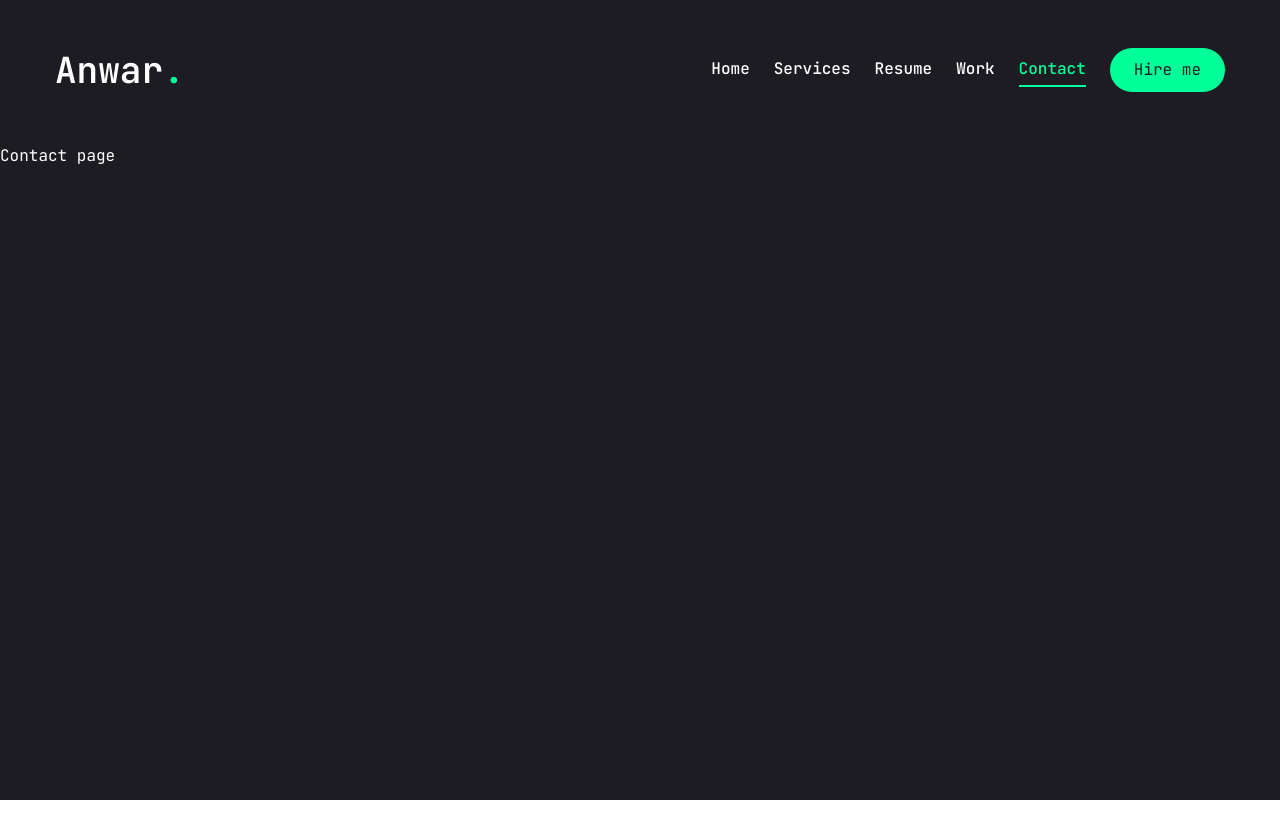
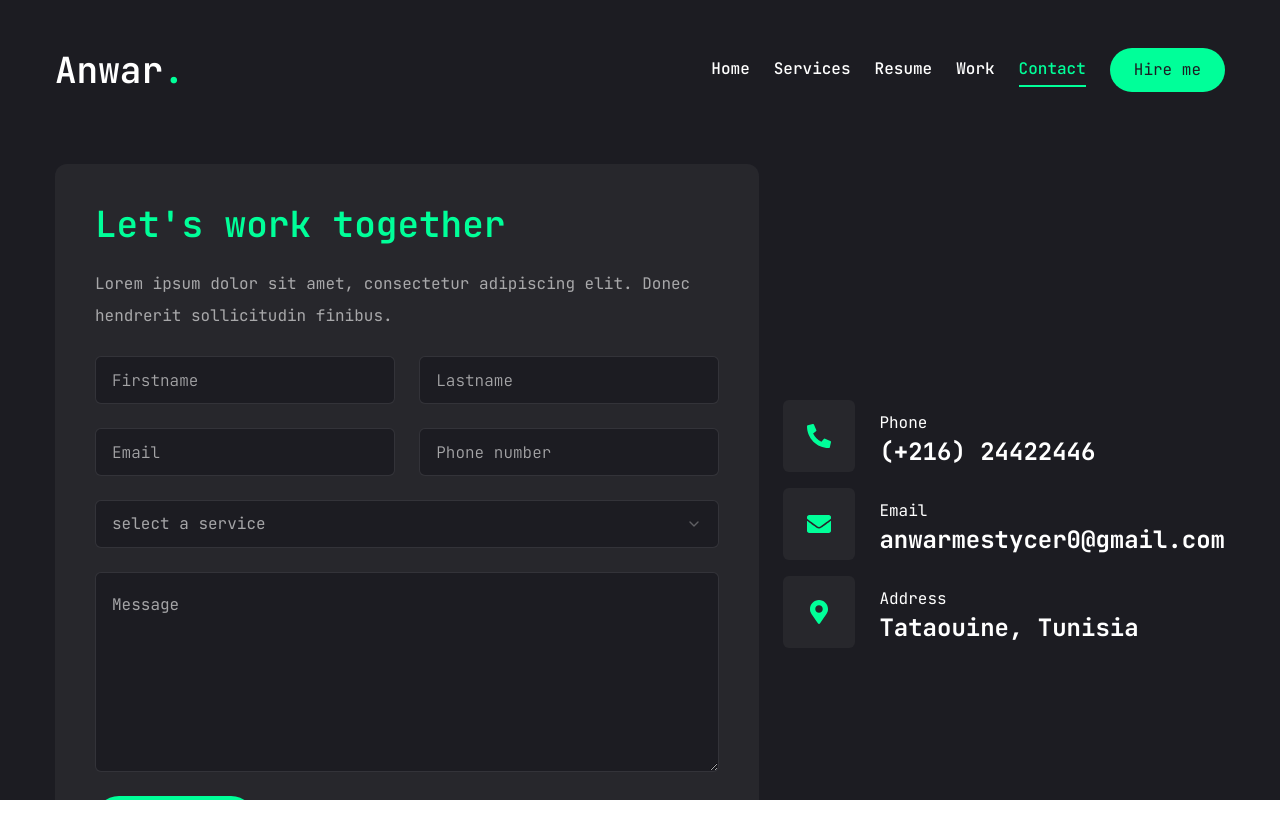
Before and after one commit to AnwarMestycer/Portfolio, a Next.js app: page /contact in a window 1280 px wide. Shown: the top 838 px of the page. Before the commit the page ends 800 px from the top, so only its background shows below. Built offline with nearby package versions, Linux system fonts and the light colour scheme.

Commit message:
contact page ready

```diff
--- a/app/contact/page.tsx
+++ b/app/contact/page.tsx
@@ -1,6 +1,101 @@
+"use client";
 
- const Contact = ()=> {
-    return <div>Contact page</div>
-}
+import { Button } from "@/components/ui/button";
+import { Input } from "@/components/ui/input";
+import { Textarea } from "@/components/ui/textarea";
+import {
+  SelectContent,
+  Select,
+  SelectGroup,
+  SelectItem,
+  SelectLabel,
+  SelectTrigger,
+  SelectValue,
+} from "@/components/ui/select";
+import { FaPhoneAlt, FaEnvelope, FaMapMarkerAlt } from "react-icons/fa";
+import { motion } from "framer-motion";
+const info = [
+  {
+    icon: <FaPhoneAlt />,
+    title: "Phone",
+    description: "(+216) 24422446",
+  },
+  {
+    icon: <FaEnvelope />,
+    title: "Email",
+    description: "anwarmestycer0@gmail.com",
+  },
+  {
+    icon: <FaMapMarkerAlt />,
+    title: "Address",
+    description: "Tataouine, Tunisia",
+  },
+];
+
+const Contact = () => {
+  return (
+    <motion.section
+      initial={{ opacity: 0 }}
+      animate={{
+        opacity: 1,
+        transition: { delay: 2.4, duration: 0.4, ease: "easeIn" },
+      }}
+      className="py-6 "
+    >
+      <div className="container mx-auto">
+        <div className="flex flex-col xl:flex-row gap-0 xl:gap-6">
+          <div className="xl:h-[54%] order-2 xl:order-none">
+            <form className="flex flex-col gap-6 p-10 bg-[#27272c] rounded-xl">
+              <h3 className="text-4xl text-accent">Let's work together</h3>
+              <p className="text-white/60">
+                Lorem ipsum dolor sit amet, consectetur adipiscing elit. Donec
+                hendrerit sollicitudin finibus.
+              </p>
+              <div className="grid grid-cols-1 md:grid-cols-2 gap-6">
+                <Input type="firstname" placeholder="Firstname" />
+                <Input type="lastname" placeholder="Lastname" />
+                <Input type="email" placeholder="Email" />
+                <Input type="phone" placeholder="Phone number" />
+              </div>
+              <div>
+                <Select>
+                  <SelectTrigger className="w-full">
+                    <SelectValue placeholder="select a service"></SelectValue>
+                  </SelectTrigger>
+                  <SelectContent>
+                    <SelectGroup>
+                      <SelectLabel>Select a service</SelectLabel>
+                      <SelectItem value={"web"}>Web development</SelectItem>
+                      <SelectItem value={"mobile"}>Mobile development</SelectItem>
+                      <SelectItem value={"design"}>UI/UX development</SelectItem>
+                    </SelectGroup>
+                  </SelectContent>
+                </Select>
+              </div>
+                <Textarea className="h-[200px]" placeholder="Message"/>
+                <Button size="sm" className="max-w-40">Send</Button>
+            </form>
+          </div>
+          <div className="flex-1 flex items-center xl:justify-end order-1 xl:order-none mb-8 xl:mb-0">
+            <ul className="flex flex-col gap-4">
+              {info.map((item, index) => {
+                return <li key={index} className="flex items-center gap-6">
+                  <div className="w-[50px] h-[50px] xl:w-[72px] xl:h-[72px] bg-[#27272c] text-accent rounded-md flex items-center justify-center gap-6 text-2xl">
+                    <div>{item.icon}</div>
+                  </div>
+                  <div>
+                    <p className="">{item.title}</p>
+                    <h3 className="text-1xl font-bold">{item.description}</h3>
+                  </div>
+
+                </li>
+              })}
+            </ul>
+          </div>
+        </div>
+      </div>
+    </motion.section>
+  );
+};
 
 export default Contact;
--- a/components/pageTransition.tsx
+++ b/components/pageTransition.tsx
@@ -15,8 +15,7 @@
           }}
           className="h-screen w-screen fixed bg-primary top-0 pointer-events-none"
         />
-      {children}
-
+        {children}
       </div>
     </AnimatePresence>
   );
--- a/components/stats.tsx
+++ b/components/stats.tsx
@@ -26,7 +26,7 @@
         {stats.map((item, index) => {
           return (
             <div
-              className="flex-1 flex gap-4 items-center justify-center xl:justify-start"
+              className="flex-1 flex gap-4 items-center justify-between xl:justify-start"
               key={index}
             >
               <CountUp
--- a/components/ui/input.tsx
+++ b/components/ui/input.tsx
@@ -1,6 +1,6 @@
-import * as React from "react"
+import * as React from "react";
 
-import { cn } from "@/lib/utils"
+import { cn } from "@/lib/utils";
 
 export interface InputProps
   extends React.InputHTMLAttributes<HTMLInputElement> {}
@@ -11,15 +11,15 @@
       <input
         type={type}
         className={cn(
-          "flex h-10 w-full rounded-md border border-slate-200 bg-white px-3 py-2 text-sm ring-offset-white file:border-0 file:bg-transparent file:text-sm file:font-medium placeholder:text-slate-500 focus-visible:outline-none focus-visible:ring-2 focus-visible:ring-slate-950 focus-visible:ring-offset-2 disabled:cursor-not-allowed disabled:opacity-50 dark:border-slate-800 dark:bg-slate-950 dark:ring-offset-slate-950 dark:placeholder:text-slate-400 dark:focus-visible:ring-slate-300",
+          "flex h-[48px] rounded-md border-white/10 border focus:border-accent font-light bg-primary px-4 py-5 text-base placeholder:text-white/60 outline-none",
           className
         )}
         ref={ref}
         {...props}
       />
-    )
+    );
   }
-)
-Input.displayName = "Input"
+);
+Input.displayName = "Input";
 
-export { Input }
+export { Input };
--- a/components/ui/select.tsx
+++ b/components/ui/select.tsx
@@ -19,7 +19,7 @@
   <SelectPrimitive.Trigger
     ref={ref}
     className={cn(
-      "flex h-10 w-full items-center justify-between rounded-md border border-slate-200 bg-white px-3 py-2 text-sm ring-offset-white placeholder:text-slate-500 focus:outline-none focus:ring-2 focus:ring-slate-950 focus:ring-offset-2 disabled:cursor-not-allowed disabled:opacity-50 [&>span]:line-clamp-1 dark:border-slate-800 dark:bg-slate-950 dark:ring-offset-slate-950 dark:placeholder:text-slate-400 dark:focus:ring-slate-300",
+"flex h-[48px] items-center justify-between rounded-md border border-white/10 bg-primary px-4 text-base text-white placeholder:text-white/10 text-white/60 focus:border-accent outline-none",
       className
     )}
     {...props}
@@ -75,7 +75,7 @@
     <SelectPrimitive.Content
       ref={ref}
       className={cn(
-        "relative z-50 max-h-96 min-w-[8rem] overflow-hidden rounded-md border border-slate-200 bg-white text-slate-950 shadow-md data-[state=open]:animate-in data-[state=closed]:animate-out data-[state=closed]:fade-out-0 data-[state=open]:fade-in-0 data-[state=closed]:zoom-out-95 data-[state=open]:zoom-in-95 data-[side=bottom]:slide-in-from-top-2 data-[side=left]:slide-in-from-right-2 data-[side=right]:slide-in-from-left-2 data-[side=top]:slide-in-from-bottom-2 dark:border-slate-800 dark:bg-slate-950 dark:text-slate-50",
+        "relative z-50 max-h-96 min-w-[8rem] overflow-hidden rounded-md border border-white/10 bg-primary text-white shadow-md data-[state=open]:animate-in data-[state=closed]:animate-out data-[state=closed]:fade-out-0 data-[state=open]:fade-in-0 data-[state=closed]:zoom-out-95 data-[state=open]:zoom-in-95 data-[side=bottom]:slide-in-from-top-2 data-[side=left]:slide-in-from-right-2 data-[side=right]:slide-in-from-left-2 data-[side=top]:slide-in-from-bottom-2 dark:border-slate-800 dark:bg-slate-950 dark:text-slate-50",
         position === "popper" &&
           "data-[side=bottom]:translate-y-1 data-[side=left]:-translate-x-1 data-[side=right]:translate-x-1 data-[side=top]:-translate-y-1",
         className
@@ -118,7 +118,7 @@
   <SelectPrimitive.Item
     ref={ref}
     className={cn(
-      "relative flex w-full cursor-default select-none items-center rounded-sm py-1.5 pl-8 pr-2 text-sm outline-none focus:bg-slate-100 focus:text-slate-900 data-[disabled]:pointer-events-none data-[disabled]:opacity-50 dark:focus:bg-slate-800 dark:focus:text-slate-50",
+      "relative flex w-full cursor-default select-none items-center rounded-sm py-1.5 pl-8 pr-2 text-sm outline-none focus:bg-accent focus:text-slate-900 data-[disabled]:pointer-events-none data-[disabled]:opacity-50 dark:focus:bg-primary dark:focus:text-slate-50",
       className
     )}
     {...props}
--- a/components/ui/textarea.tsx
+++ b/components/ui/textarea.tsx
@@ -10,7 +10,7 @@
     return (
       <textarea
         className={cn(
-          "flex min-h-[80px] w-full rounded-md border border-slate-200 bg-white px-3 py-2 text-sm ring-offset-white placeholder:text-slate-500 focus-visible:outline-none focus-visible:ring-2 focus-visible:ring-slate-950 focus-visible:ring-offset-2 disabled:cursor-not-allowed disabled:opacity-50 dark:border-slate-800 dark:bg-slate-950 dark:ring-offset-slate-950 dark:placeholder:text-slate-400 dark:focus-visible:ring-slate-300",
+"flex min-h-[88px] w-full rounded-md border border-white/10 bg-primary px-4 py-5 text-base placeholder:text-white/60 focus-visible:outline-none focus-visible:ring-1 focus-visible:ring-accent focus-visible:ring-offset-0 disabled:cursor-not-allowed disabled:opacity-50",
           className
         )}
         ref={ref}
```
